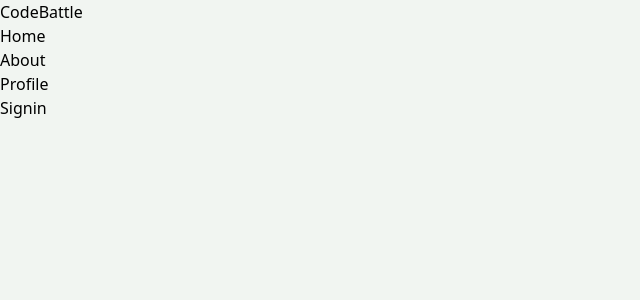
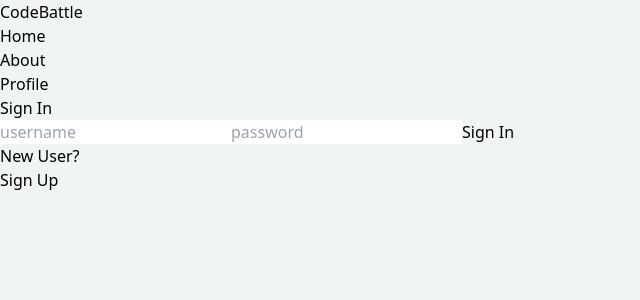
Before and after one commit to SATZEL02/code_battle, a React (Vite) app in the folder client/: page /sign-in in a window 1280 px wide. Shown: the top 300 px of the page, without its empty margins (0-640 px from the left). Built offline with nearby package versions, Linux system fonts and the light colour scheme.

Commit message:
Complete Sign In Page Functionality

```diff
--- a/client/src/pages/SignIn.jsx
+++ b/client/src/pages/SignIn.jsx
@@ -1,5 +1,56 @@
+import { useState } from "react";
+import { Link, useNavigate } from "react-router-dom";
+
 export default function SignIn(){
+  const [formData,setFormData] = useState({});
+  const [error,setError] = useState(null);
+  const [loading,setLoading] = useState(false);
+  const navigate = useNavigate();
+  const handleChange = (e) =>{
+    setFormData({
+      ...formData,
+      [e.target.id]: e.target.value
+    });
+  };
+  const handleSubmit = async (e) =>{
+    e.preventDefault();
+    try{
+      setLoading(true);
+      const res = await fetch('/api/auth/signin', {
+        method: 'POST',
+        headers:{
+          'Content-Type': 'application/json',
+        },
+        body: JSON.stringify(formData),
+      });
+      const data = await res.json();
+      if(data.success === false) {
+        setError(data.message);
+        setLoading(false);
+      }
+      setError(null);
+      setLoading(false);
+      navigate('/');
+    } catch(error){
+      setLoading(false);
+      setError(error.message);
+    }
+  };
   return(
-    <div className="text-red-500">Signin</div>
+    <div className="p-3 max-w-lg mx-auto">
+      <h1 className="text-3xl text-center font-semibold my-7">Sign In</h1>
+      <form className="flex flex-col gap-4" onSubmit={handleSubmit}>
+        <input type="text" placeholder="username" className="border p-3 rounded-lg" id ='username' onChange={handleChange}/>
+        <input type="password" placeholder="password" className="border p-3 rounded-lg" id ='password' onChange={handleChange}/>
+        <button disabled={loading} className="bg-slate-700 text-white p-3 rounded-lg uppercase hover:opacity-95 disabled:opacity-80">{loading? 'Loading...':'Sign In'} </button>
+      </form>
+      <div className="flex gap-2 mt-5">
+        <p>New User?</p>
+        <Link to={"/sign-up"}>
+          <span className="text-blue-700">Sign Up</span>
+        </Link>
+      </div>
+      {error && <p className="text-red-500 mt-5">{error}</p>}
+    </div>
   )
 }
```
